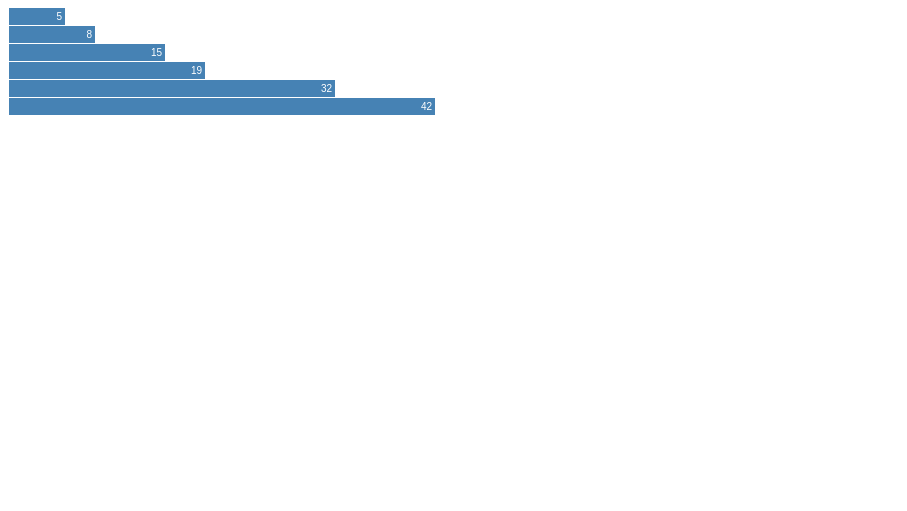
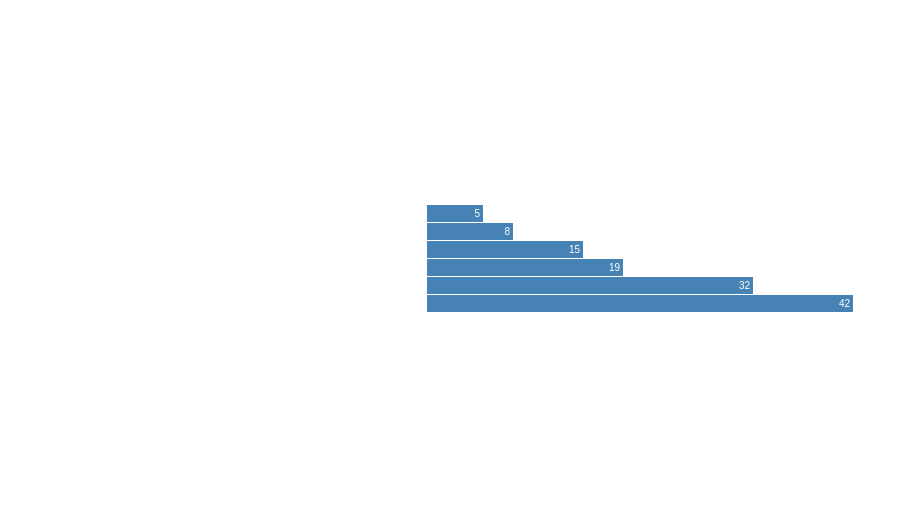
Before and after one commit to 2hill/d3trial, a plain HTML site: page index.html in a window 1280 px wide. Shown: the whole page, without its empty margins (0-907 px from the left). Drawn offline with nearby package versions, Linux system fonts and the light colour scheme.

Commit message:
add flexbox

```diff
--- a/index.html
+++ b/index.html
@@ -8,7 +8,11 @@
 </head>
 
 <body>
-  <div class="chart"></div>
+
+  <div class="container">
+    <div class="chart"></div>
+  </div>
+
   <script src="https://cdnjs.cloudflare.com/ajax/libs/d3/3.5.17/d3.min.js"></script>
   <script type="text/javascript" src="app.js"></script>
 </body>
--- a/style.css
+++ b/style.css
@@ -1,3 +1,9 @@
+.container {
+ display: flex;
+ justify-content: center;
+ align-items: center;
+ height: 500px;
+}
 .chart div {
   font: 10px sans-serif;
   background-color: steelblue;
@@ -5,4 +11,5 @@
   padding: 3px;
   margin: 1px;
   color: white;
+
 }
```
Also changed, not shown: app.js (+7 -10 lines).
